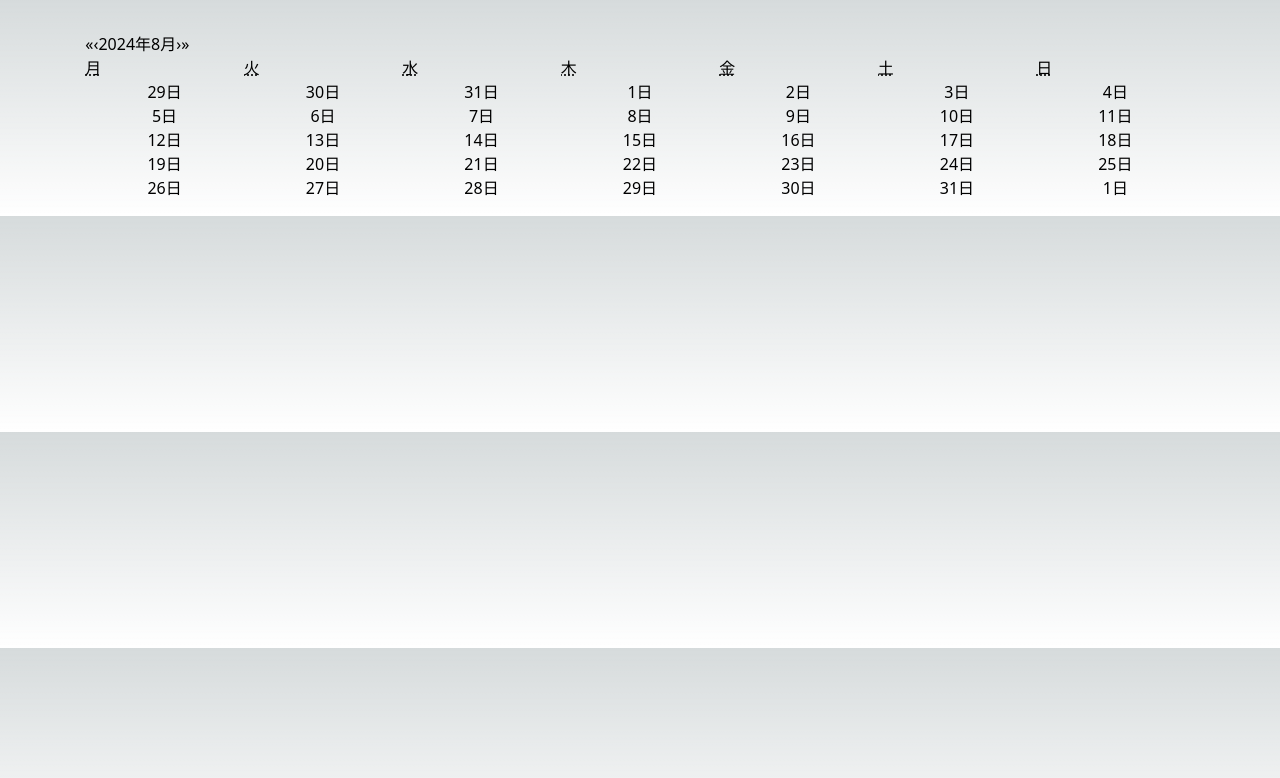
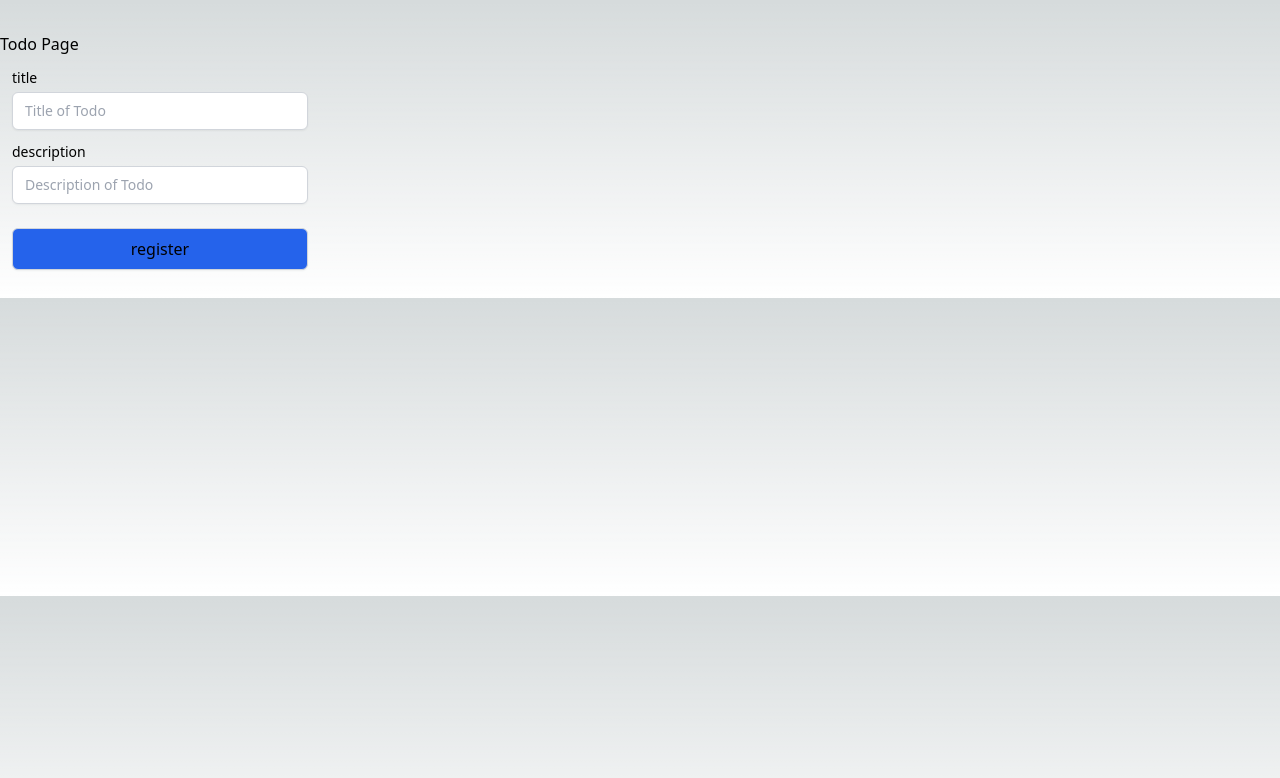
Before and after one commit to MilaisTaso/graphql_next, a Next.js app: page /todo in a window 1280 px wide. Shown: the top 778 px of the page. Built offline with nearby package versions, Linux system fonts and the light colour scheme.

Commit message:
todo フォーム追加

```diff
--- /dev/null
+++ b/app/todo/components/todo-form.tsx
@@ -0,0 +1,53 @@
+'use client'
+
+import { Button } from "@/app/components/button";
+import { Form } from "@/app/components/form/Form"
+import { InputField } from '@/app/components/form/InputField';
+import { Todo, type TodoType } from "@/app/todo/types";
+import { cn } from "@/lib/utils";
+
+const todoSubmit = async (data: TodoType) => {
+  console.log(data)
+}
+
+export function TodoForm() {
+  return (
+    <div>
+      <Form
+      id="create-todo"
+      schema={Todo}
+      onSubmit={todoSubmit}
+      >
+        {({register, formState}) => {
+          return (
+            <div className="flex flex-col gap-6 p-3">
+            <div className="flex flex-col gap-2 md:gap-3">
+              <InputField
+                id="title"
+                label="title"
+                placeholder="Title of Todo"
+                error={formState.errors.title}
+                registration={register('title')}
+                className={cn()}
+              />
+              <InputField
+                id="description"
+                label="description"
+                error={formState.errors.description}
+                placeholder="Description of Todo"
+                registration={register('description')}
+                className={cn()}
+              />
+            </div>
+            <Button type="submit" size="sm" className="flex content-around">
+              register
+            </Button>
+          </div>
+          )
+        }
+
+        }
+      </Form>
+    </div>
+  )
+}
--- a/app/todo/page.tsx
+++ b/app/todo/page.tsx
@@ -1,9 +1,4 @@
-'use client'
-
-import { useState } from 'react'
-
-import Calender from 'react-calendar'
-
+import { TodoForm } from '@/app/todo/components/todo-form'
 import { cn } from '@/lib/utils'
 
 type ValuePiece = Date | null
@@ -11,12 +6,14 @@ type ValuePiece = Date | null
 type Value = ValuePiece | [ValuePiece, ValuePiece]
 
 export default function Todo() {
-  const [value, setValue] = useState<Value>(new Date())
 
   return (
-    <div className={cn('my-2 flex flex-row flex-wrap items-start py-2')}>
-      <div className={cn('flex w-max grow basis-4 flex-col items-stretch pt-4')}>
-        <Calender onChange={setValue} value={value} className={cn('mx-auto')} locale='ja-JP'/>
+    <div className={cn('my-2 flex flex-row flex-wrap items-start py-2 w-screen')}>
+      <div className={cn('flex w-max grow basis-4 flex-col items-stretch pt-4 max-w-80')}>
+        <h1>Todo Page</h1>
+        <div className='w-full'>
+        <TodoForm />
+        </div>
       </div>
     </div>
   )
--- /dev/null
+++ b/app/todo/types.ts
@@ -0,0 +1,8 @@
+import { z } from 'zod'
+
+export const Todo = z.object({
+  title: z.string().min(2).max(100),
+  description: z.string().nullable()
+})
+
+export type TodoType = z.infer<typeof Todo>
--- a/package.json
+++ b/package.json
@@ -23,7 +23,6 @@
     "next-auth": "5.0.0-beta.20",
     "next-themes": "^0.3.0",
     "react": "^18",
-    "react-calendar": "^5.0.0",
     "react-dom": "^18",
     "react-hook-form": "7.52.2",
     "zod": "^3.23.8"
```
Also changed, not shown: 1 other file (tests, documents, lock files or other folders).
